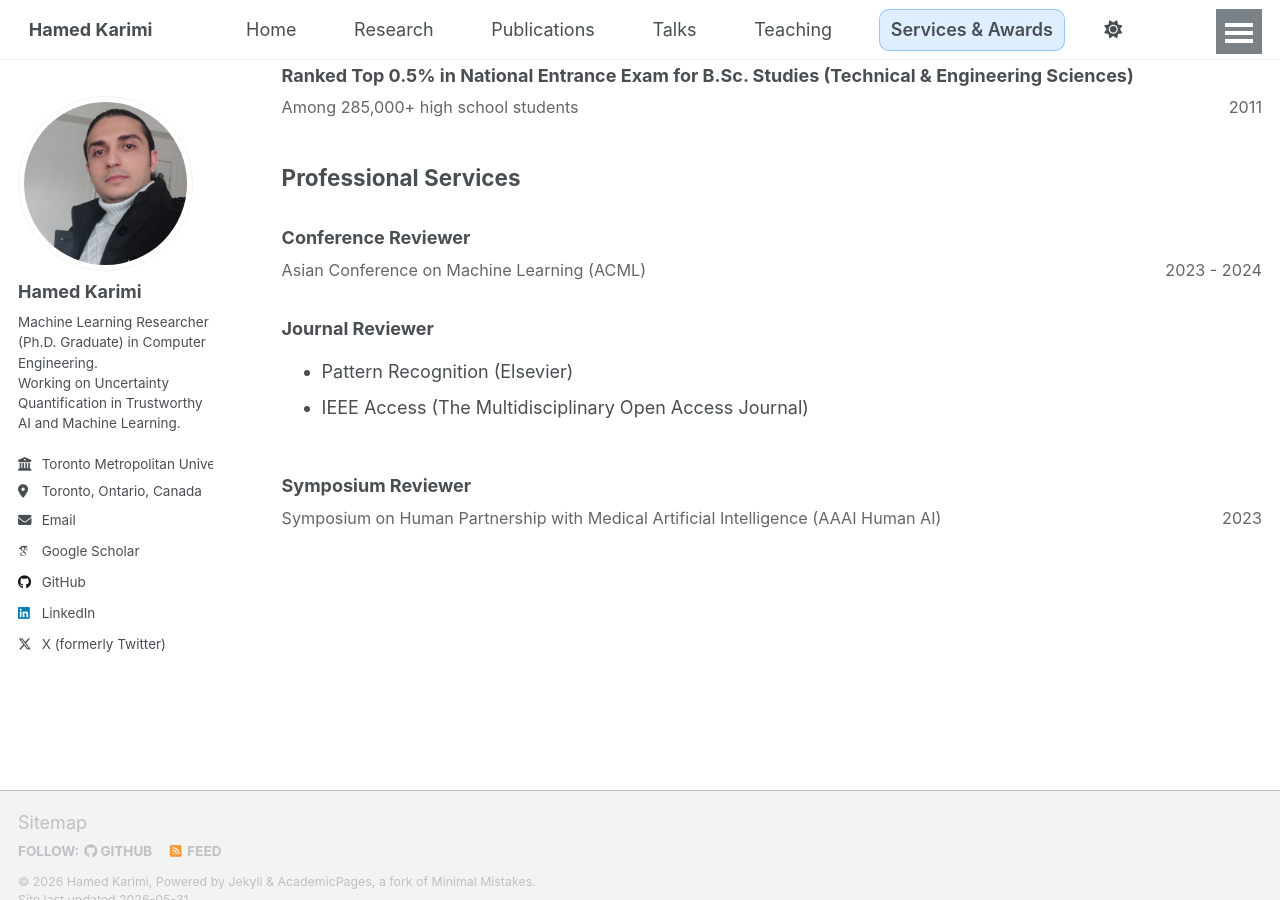
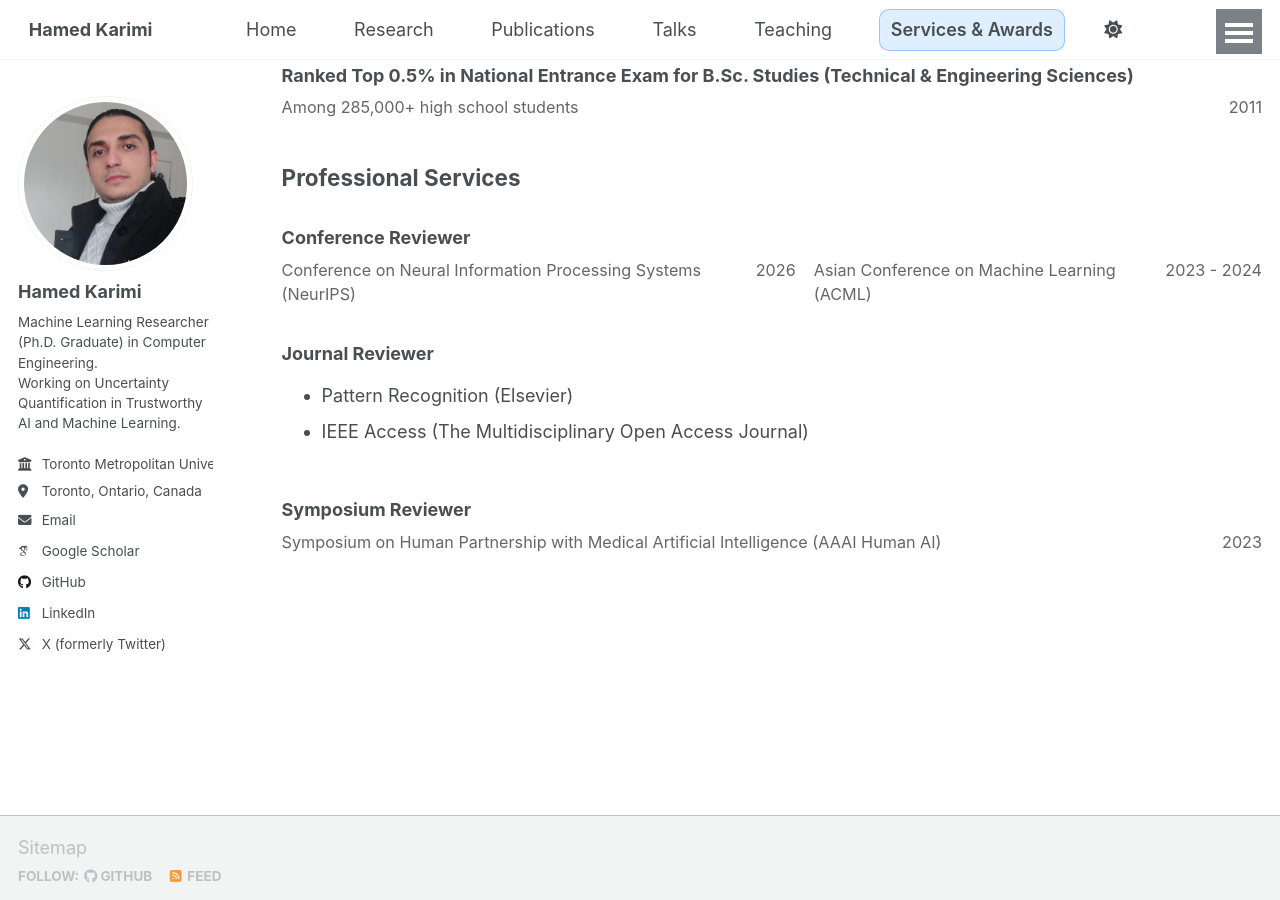
Before and after one commit to hamedmx/hamedmx.github.io, a Jekyll site: the page built from _pages/service.md, in a window 1280 px wide and 900 px high, scrolled down 622 px. Built offline with Jekyll 4.4.1, drawn with Linux system fonts in a browser that asks for light colours; some web fonts are replaced; a script that is not in the unit is left out.

Commit message:
Update service.md

```diff
--- a/_pages/service.md
+++ b/_pages/service.md
@@ -64,7 +64,10 @@ author_profile: true
 ## Professional Services
 
 ### Conference Reviewer
+
 <div class="cv-meta">
+  <span class="where">Conference on Neural Information Processing Systems (NeurIPS)</span>
+  <span class="when">2026</span>
   <span class="where">Asian Conference on Machine Learning (ACML)</span>
   <span class="when">2023 - 2024</span>
 </div>
```
